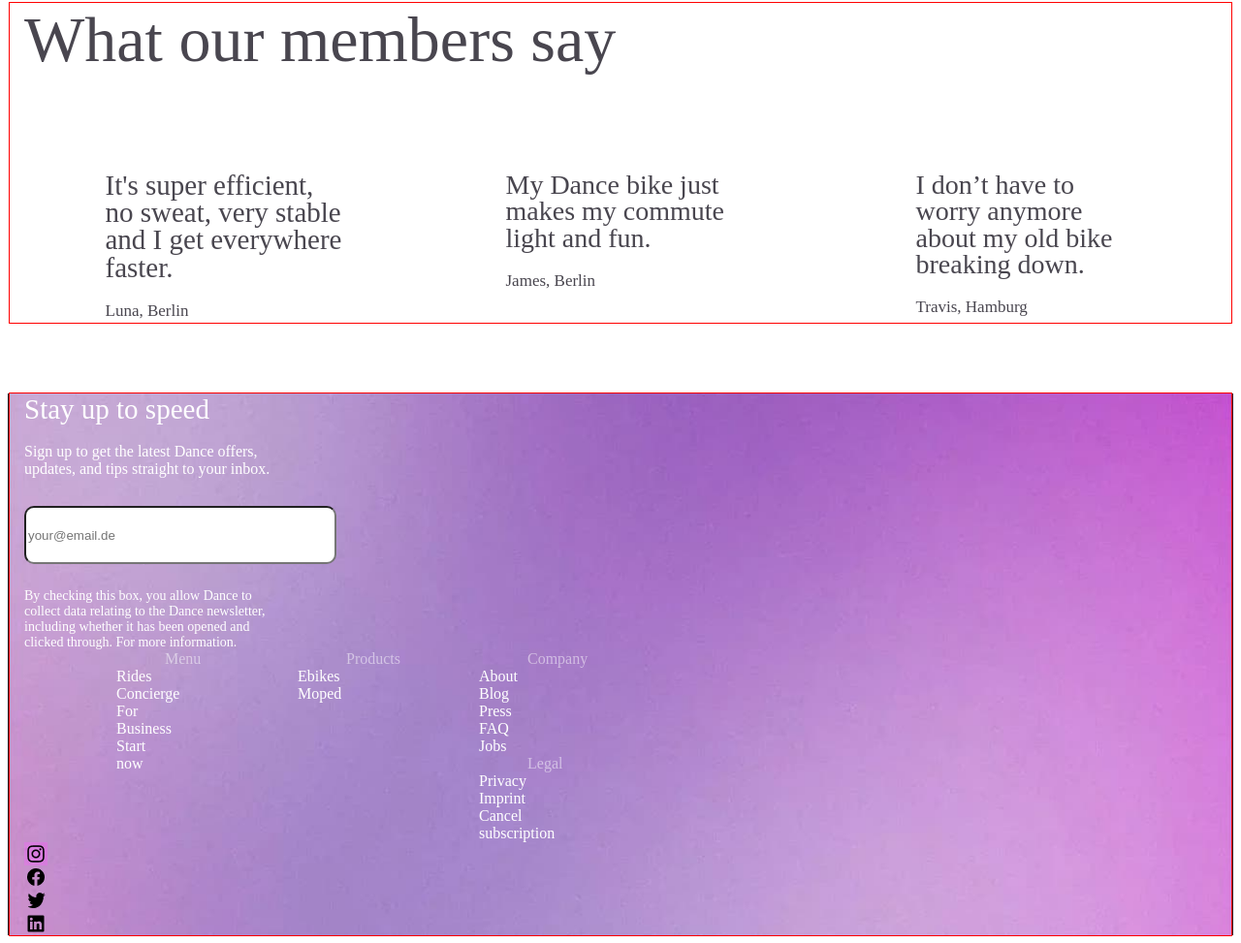
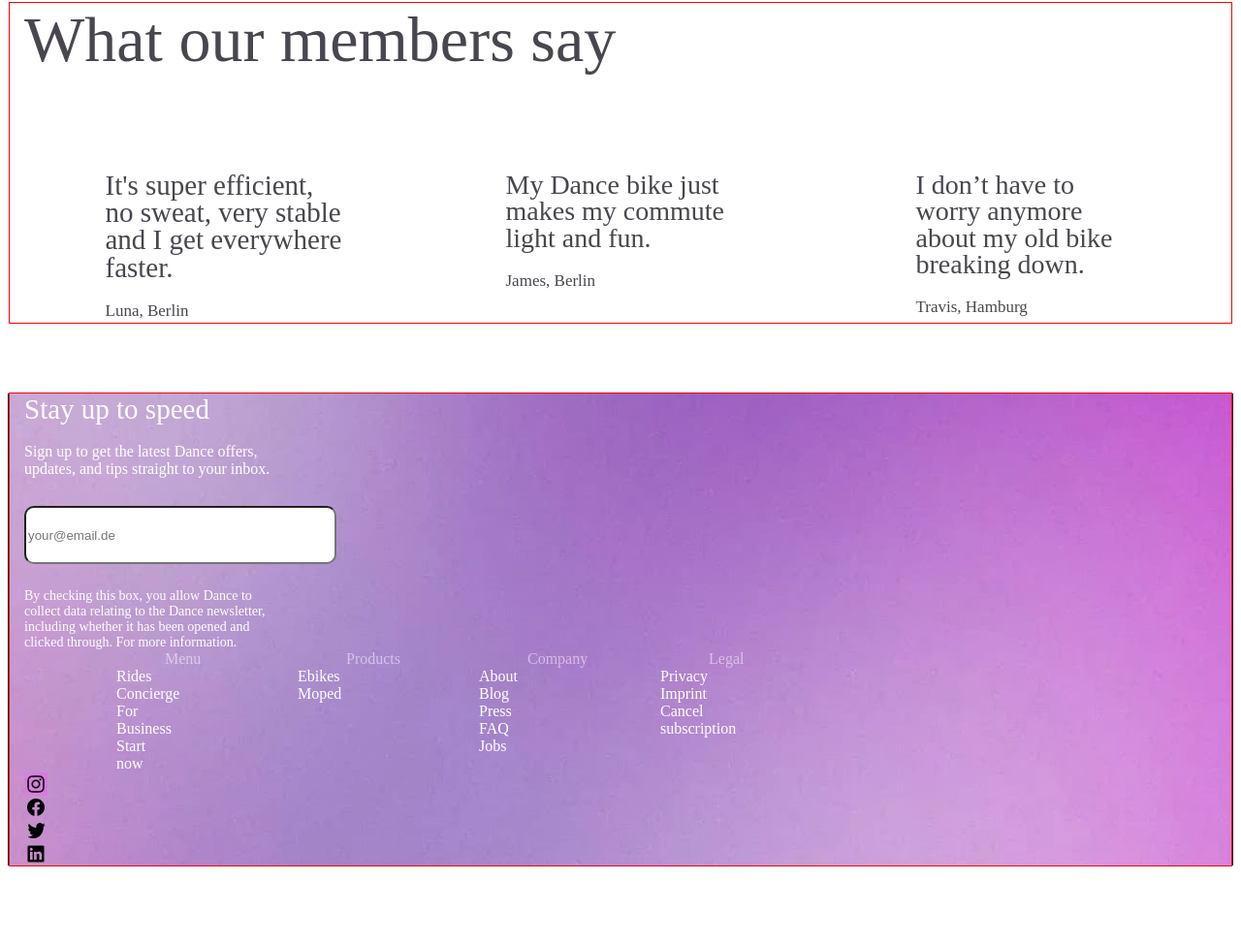
Before and after one commit to kret1ks/maket-1, a plain HTML site: page index.html in a window 1280 px wide. Shown: the part 5054-6027 px from the top of the page at 97% size. After the commit the page ends 5955 px from the top, so only its background shows below. Drawn offline with Linux system fonts and the light colour scheme.

```diff
--- a/css/styl.css
+++ b/css/styl.css
@@ -631,6 +631,6 @@ margin-left: 95px;
 
 }
 .footer-menu{
-    display: flex;
+display: flex;
 
 }
--- a/index.html
+++ b/index.html
@@ -232,19 +232,20 @@
     <p class="menu-text">For Business</p>
     <p class="menu-text">Start now</p>
 </ul>
-<ul>
+<ul class="menu-prodects">
     <li class="menu-item">Products</li>
     <p class="menu-text">Ebikes</p>
     <p class="menu-text">Moped</p>
 </ul>
-<ul>
+<ul class="menu-company">
     <li class="menu-item">Company</li>
     <p class="menu-text">About</p>
     <p class="menu-text">Blog</p>
     <p class="menu-text">Press</p>
     <p class="menu-text">FAQ</p>
     <p class="menu-text">Jobs</p>
-    <ul>
+    </ul>
+    <ul class="menu-legal">
         <li class="menu-item">Legal</li>
         <p class="menu-text">Privacy</p>
         <p class="menu-text">Imprint</p>
```
